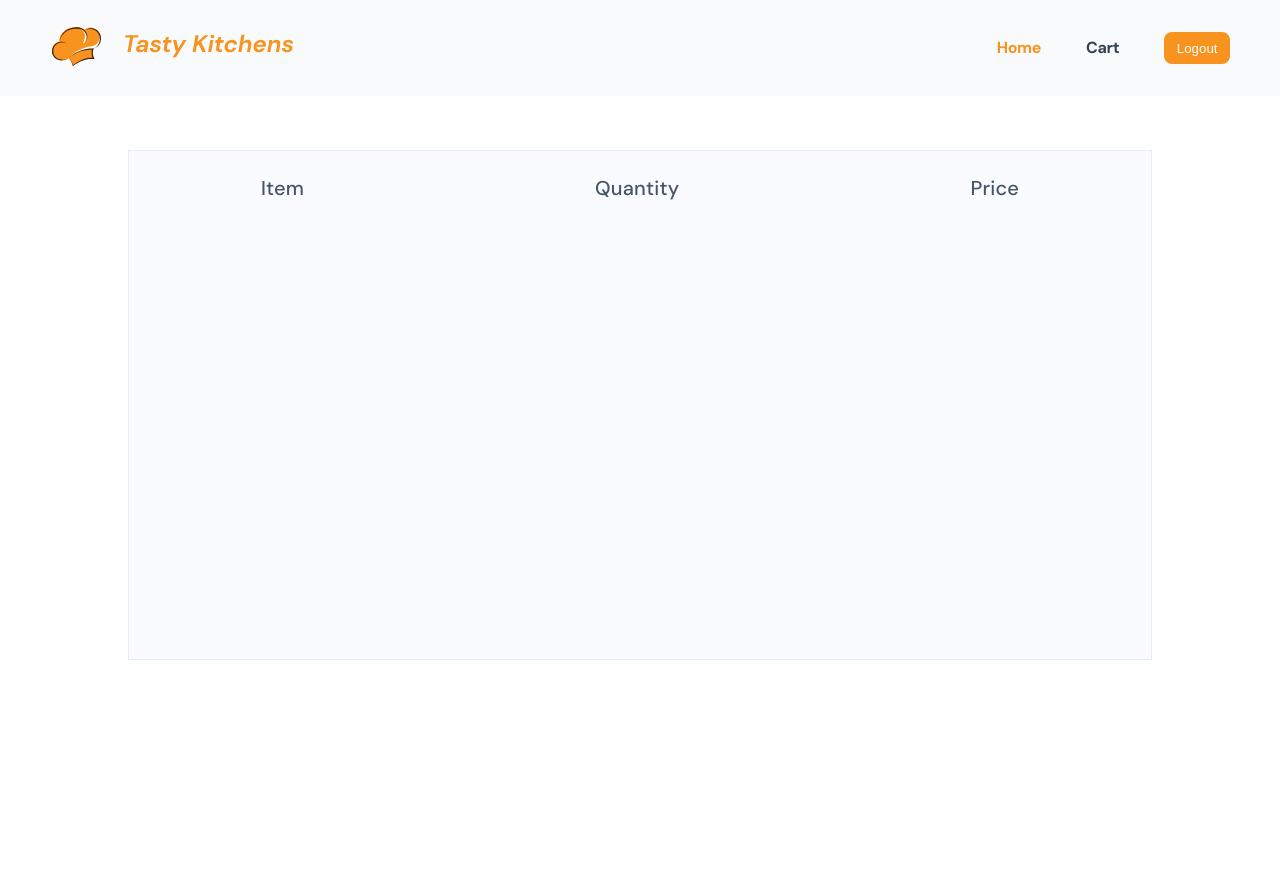
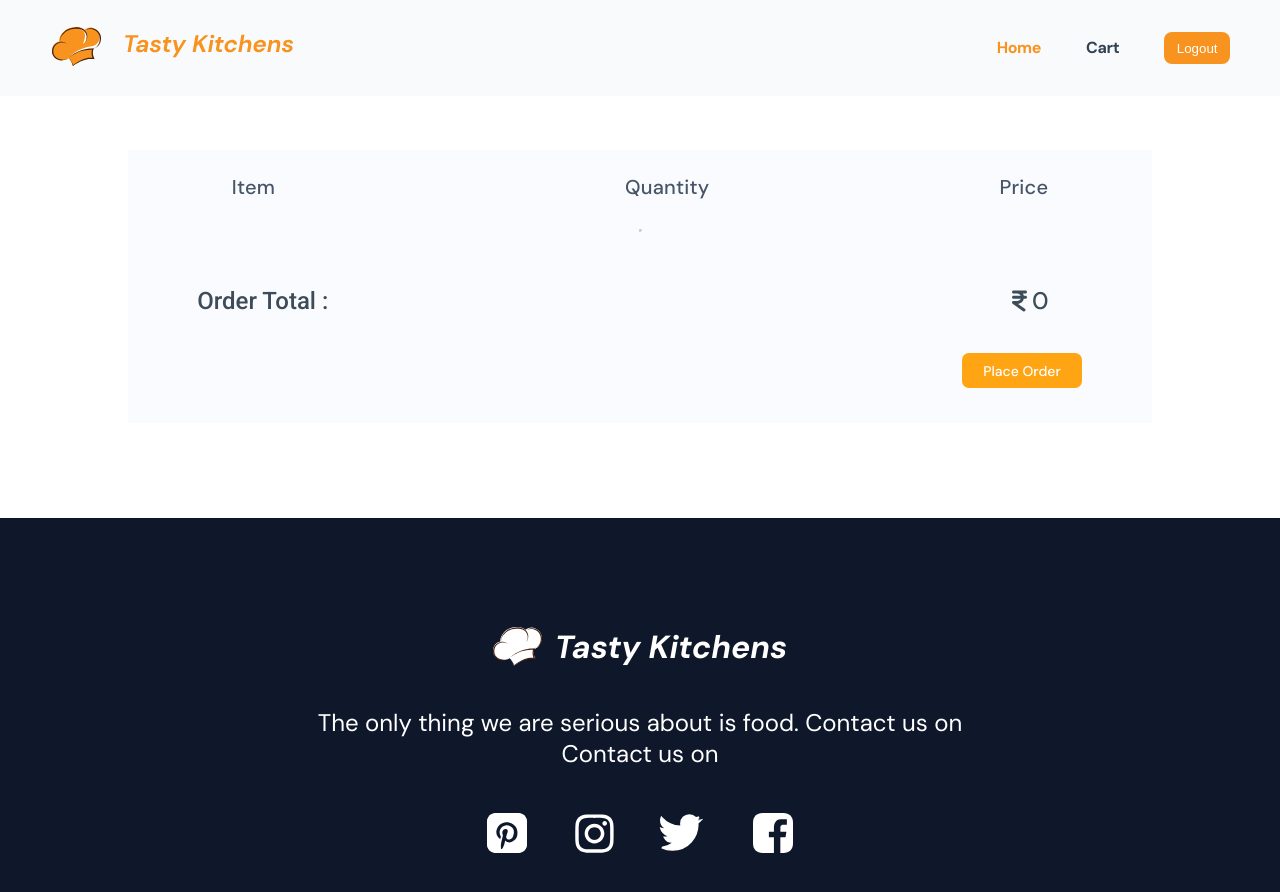
Before and after one commit to CharanKumarMadipadiga/TastyKitchensApp, a React (Create React App) app: page /cart in a window 1280 px wide. Shown: the top 892 px of the page. Before the commit the page ends 800 px from the top, so only its background shows below. Built offline with nearby package versions, Linux system fonts and the light colour scheme; a small style sheet from the web is missing; a web font is replaced by a local one.

Commit message:
cart-list and price updated

```diff
--- a/package.json
+++ b/package.json
@@ -22,12 +22,14 @@
     "js-cookie": "2.2.1",
     "mock-local-storage": "1.1.17",
     "msw": "0.34.0",
-    "react": "17.0.1",
-    "react-dom": "17.0.1",
+    "react": "18.3.1",
+    "react-dom": "18.3.1",
+    "react-hot-toast": "2.4.1",
     "react-icons": "4.3.1",
     "react-loader-spinner": "4.0.0",
     "react-router-dom": "5.2.0",
     "react-slick": "0.28.1",
+    "react-toastify": "9",
     "reactjs-popup": "2.0.5",
     "slick-carousel": "1.8.1",
     "uuid": "10.0.0"
--- a/src/App.js
+++ b/src/App.js
@@ -15,7 +15,22 @@ const App = () => {
 
   const addCartItem = product => {
     console.log('callback list called')
-    setCartList(prevState => [...prevState, product])
+    console.log('cartList', cartList)
+    const addingItemId = product.id
+    const cartItem = cartList.find(eachItem => eachItem.id === addingItemId)
+    // console.log(addingItemId)
+    // console.log('cartIdsist', cartIdsList)
+    if (cartItem) {
+      setCartList(prevState =>
+        prevState.map(eachItem =>
+          eachItem.id === addingItemId
+            ? {...eachItem, quantity: eachItem.quantity + 1}
+            : eachItem,
+        ),
+      )
+    } else {
+      setCartList(prevState => [...prevState, product])
+    }
   }
 
   const deleteCartItem = () => {}
--- a/src/components/Cart/index.css
+++ b/src/components/Cart/index.css
@@ -1,32 +1,31 @@
 .cart-con {
   width: 80%;
+  display: flex;
+  flex-direction: column;
   position: relative;
   top: 150px;
-  height: 510px;
   margin: auto;
   font-family: Arial, sans-serif;
   padding-top: 15px;
-  padding-left: 65px;
-  padding-right: 65px;
+  padding-left: 20px;
+  padding-right: 20px;
   padding-bottom: 15px;
   background-color: #f9fbfe;
-  border: 1px solid #0b69ff1a;
+  /* border: 1px solid #0b69ff1a; */
 }
 
 .cart-header {
+  /* border: 1px solid black; */
+  width: 85%;
+  padding: 10px;
+  margin: auto;
   display: flex;
   justify-content: space-between;
-  /* border: 1px solid black; */
-  width: 85%;
-  margin: auto;
-  align-items: center;
-  padding: 10px 0;
-  font-weight: bold;
-  text-align: left;
-  margin-bottom: 15px;
 }
 
-.cart-headers {
+.cart-item-header,
+.cart-quantity-header,
+.cart-price-header {
   color: #475569;
   font-family: DM Sans;
   font-size: 20px;
@@ -35,3 +34,7 @@
   letter-spacing: 0.20000000298023224px;
   text-align: left;
 }
+
+.cart-quantity-header {
+  margin-left: 60px;
+}
--- a/src/components/Cart/index.js
+++ b/src/components/Cart/index.js
@@ -1,5 +1,6 @@
 import Header from '../Header'
 import CartListView from '../CartListView'
+import Footer from '../Footer'
 import './index.css'
 
 const Cart = () => (
@@ -7,12 +8,13 @@ const Cart = () => (
     <Header />
     <div className="cart-con">
       <div className="cart-header">
-        <span className="cart-headers">Item</span>
-        <span className="cart-headers">Quantity</span>
-        <span className="cart-headers">Price</span>
+        <span className="cart-item-header">Item</span>
+        <span className="cart-quantity-header">Quantity</span>
+        <span className="cart-price-header">Price</span>
       </div>
       <CartListView />
     </div>
+    <Footer />
   </>
 )
 
--- a/src/components/CartItem/index.css
+++ b/src/components/CartItem/index.css
@@ -1,12 +1,70 @@
 .cart-item-con {
   display: flex;
+  width: 90%;
+  /* border: 1px solid black; */
   justify-content: space-between;
-  margin-bottom: 30px;
   align-items: center;
-  width: 91%;
+  margin: auto;
+  margin-bottom: 45px;
 }
 
-.cart-img {
-  height: 80px;
-  width: 130px;
+.item-con {
+  /* flex-grow: 1; */
+  display: flex;
+  align-items: center;
+  flex-grow: 1;
+  flex-shrink: 1;
 }
+
+.item-img {
+  width: 140px;
+  height: 100px;
+  border-radius: 7px;
+  margin-right: 10px;
+}
+
+.item-name {
+  color: #183b56;
+  font-family: DM Sans;
+  font-size: 20px;
+  font-weight: 500;
+  line-height: 24px;
+  letter-spacing: 0.20000000298023224px;
+  text-align: left;
+}
+
+.cart-main-quantity-con {
+  width: 400px;
+  flex-shrink: 0;
+  display: flex;
+  justify-content: center;
+  /* border: 1px solid black; */
+  margin-right: 260px;
+  flex-grow: 0;
+}
+
+.cart-quantity-con {
+  display: flex;
+  justify-content: space-between;
+  width: 80px;
+  height: 26px;
+  align-items: center;
+  flex-shrink: 0;
+}
+
+.cart-cost-con {
+  margin-right: 30px;
+  display: flex;
+  align-items: center;
+  /* margin-left: 20px; */
+}
+
+.cart-cost {
+  color: #ffa412;
+  font-family: DM Sans;
+  font-size: 16px;
+  font-weight: 700;
+  line-height: 24px;
+  text-align: left;
+  margin-left: 5px;
+}
--- a/src/components/CartListView/index.css
+++ b/src/components/CartListView/index.css
@@ -3,4 +3,74 @@
   display: flex;
   flex-direction: column;
   list-style-type: none;
+  /* border: 1px solid blue; */
+  margin: auto;
+  padding: 0px;
+  margin-top: 20px;
 }
+
+.cart-hr-line {
+  border: 1px dotted #cbd2d9;
+  margin-top: 0px;
+}
+
+.order-total-place-con {
+  display: flex;
+  justify-content: space-between;
+  /* border: 1px solid black; */
+  align-items: center;
+  width: 90%;
+  margin: auto;
+  margin-top: 30px;
+  margin-bottom: 20px;
+}
+
+.order-total-heading {
+  color: #3e4c59;
+  font-family: Roboto;
+  font-size: 24px;
+  font-weight: 500;
+  line-height: 32px;
+  text-align: left;
+}
+
+.total-price-con {
+  display: flex;
+  align-items: center;
+  width: 105px;
+  height: 34px;
+  /* border: 1px solid black; */
+  justify-content: center;
+}
+
+.total-price {
+  color: #3e4c59;
+  font-family: DM Sans;
+  font-size: 24px;
+  font-weight: 500;
+  line-height: 32px;
+  text-align: right;
+  margin-left: 5px;
+}
+
+.place-order-btn {
+  width: 120px;
+  height: 35px;
+  background-color: #ffa412;
+  color: #ffffff;
+  font-family: DM Sans;
+  font-size: 14px;
+  font-weight: 500;
+  border: none;
+  border-radius: 7px;
+  align-self: flex-end;
+  margin-right: 50px;
+  margin-bottom: 20px;
+  cursor: pointer;
+}
+
+.place-order-btn:hover {
+  font-weight: 700;
+  background-color: aqua;
+  color: black;
+}
--- a/src/components/CartListView/index.js
+++ b/src/components/CartListView/index.js
@@ -1,3 +1,6 @@
+import {FontAwesomeIcon} from '@fortawesome/react-fontawesome'
+import {faIndianRupeeSign} from '@fortawesome/free-solid-svg-icons'
+
 import CartContext from '../../context/CartContext'
 
 import CartItem from '../CartItem'
@@ -32,12 +35,33 @@ const CartListView = () => (
   <CartContext.Consumer>
     {value => {
       const {cartList} = value
+      const priceList = cartList.map(eachItem => eachItem.cost)
+      const price = priceList.reduce(
+        (acc, currentValue) => acc + currentValue,
+        0,
+      )
       return (
-        <ul className="cart-list">
-          {cartList.map(cartItem => (
-            <CartItem key={cartItem.id} cartDetails={cartItem} />
-          ))}
-        </ul>
+        <>
+          <ul className="cart-list">
+            {cartList.map(cartItem => (
+              <CartItem key={cartItem.id} cartDetails={cartItem} />
+            ))}
+          </ul>
+          <hr className="cart-hr-line" />
+          <div className="order-total-place-con">
+            <h1 className="order-total-heading">Order Total :</h1>
+            <div className="total-price-con">
+              <FontAwesomeIcon
+                icon={faIndianRupeeSign}
+                style={{color: '#3E4C59', fontSize: '24px'}}
+              />
+              <p className="total-price">{price}</p>
+            </div>
+          </div>
+          <button className="place-order-btn" type="button">
+            Place Order
+          </button>
+        </>
       )
     }}
   </CartContext.Consumer>
--- a/src/components/FoodItemCard/index.js
+++ b/src/components/FoodItemCard/index.js
@@ -1,4 +1,4 @@
-import {useState, useEffect} from 'react'
+import {useState} from 'react'
 
 import {FontAwesomeIcon} from '@fortawesome/react-fontawesome'
 import {faIndianRupeeSign} from '@fortawesome/free-solid-svg-icons'
--- a/src/components/Header/index.js
+++ b/src/components/Header/index.js
@@ -1,4 +1,4 @@
-import {useState, useEffect} from 'react'
+import {useState} from 'react'
 import Cookies from 'js-cookie'
 import {withRouter, Link} from 'react-router-dom'
 import './index.css'
@@ -6,7 +6,6 @@ import './index.css'
 const Header = props => {
   //   console.log(props)
   const [hamburger, setHamburger] = useState(false)
-  const [sticky, setSticky] = useState(false)
 
   //   useEffect(() => {
   //     const handleScroll = () => {
--- a/src/components/Home/index.js
+++ b/src/components/Home/index.js
@@ -1,4 +1,5 @@
 import {useState, useEffect} from 'react'
+import {Toaster, toast} from 'react-hot-toast'
 import Cookies from 'js-cookie'
 import Loader from 'react-loader-spinner'
 import {Redirect} from 'react-router-dom'
@@ -110,7 +111,7 @@ const Home = () => {
 
   const onClickRightBtn = () => {
     if (activePageValue >= 4) {
-      alert('Could not find more restaurents')
+      toast.error('Could not find more restaurants')
     } else {
       setActivePage(activePageValue + 1)
     }
--- a/src/components/RestaurentItemDetails/index.js
+++ b/src/components/RestaurentItemDetails/index.js
@@ -39,7 +39,7 @@ const RestaurentItemDetails = props => {
     const {params} = match
     const {id} = params
 
-    console.log(id)
+    // console.log(id)
 
     const url = `https://apis.ccbp.in/restaurants-list/${id}`
 
@@ -80,8 +80,8 @@ const RestaurentItemDetails = props => {
         rating: eachItem.rating,
       }))
 
-      console.log(updatedRestaurentDetails)
-      console.log(updatedFoodItemsList)
+      //   console.log(updatedRestaurentDetails)
+      //   console.log(updatedFoodItemsList)
 
       setRestaurentApiStatus(apiConstants.success)
       setRestaurentDetails(updatedRestaurentDetails)
```
Also changed, not shown: src/components/CartItem/index.js (+78 -5 lines), 1 other file (tests, documents, lock files or other folders).
